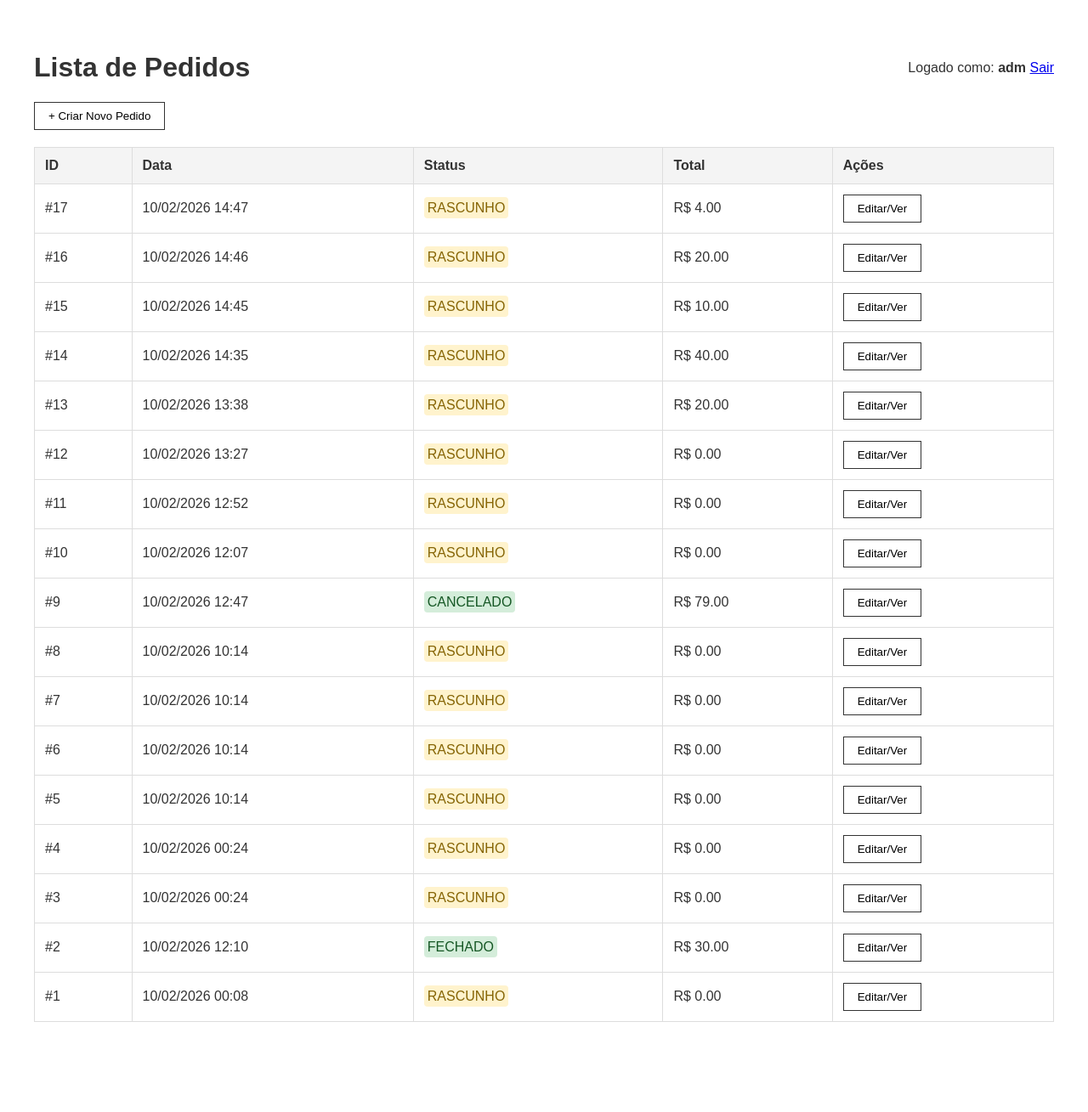
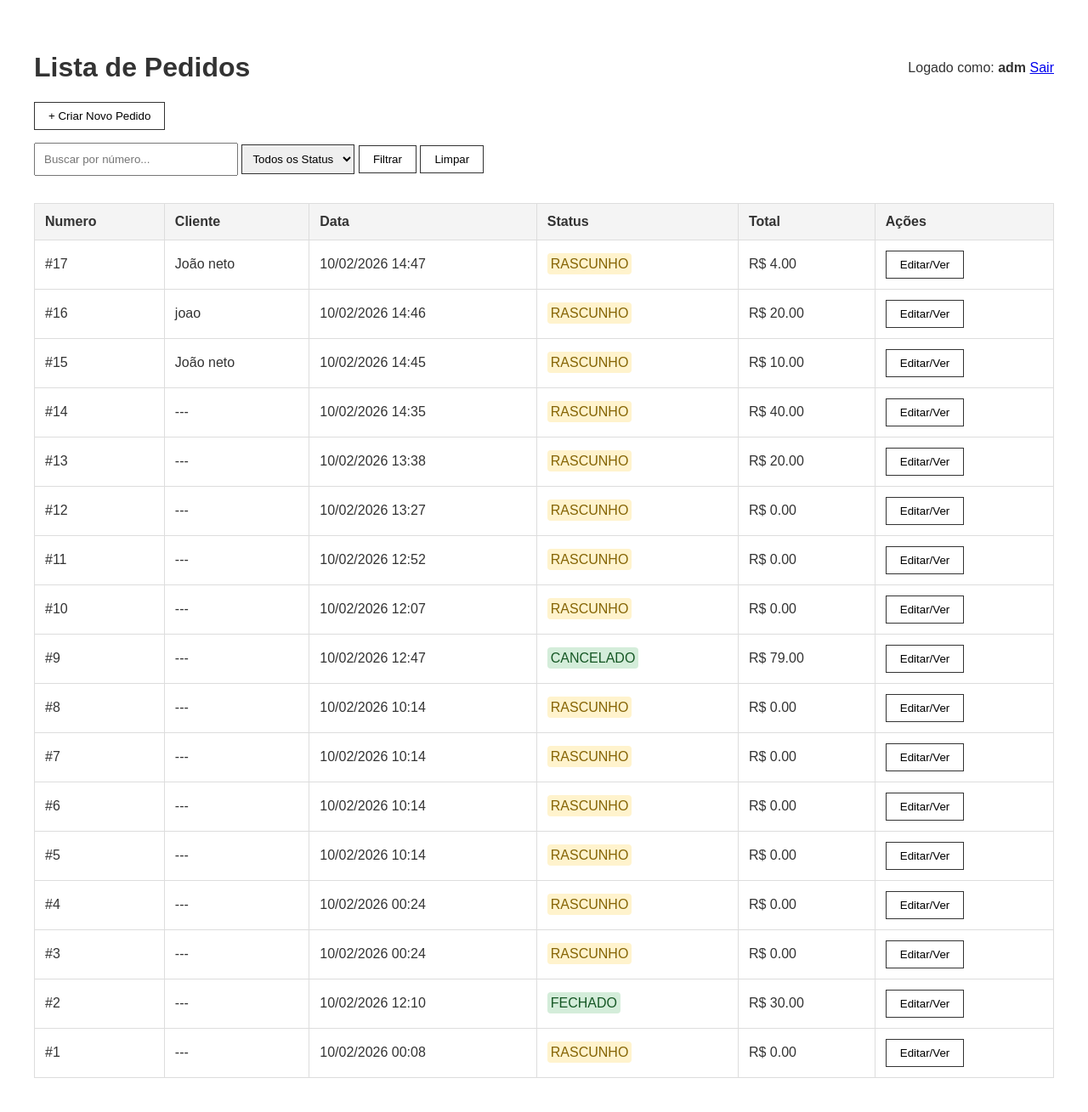
Before and after one commit to viniciuswilker/projeto-brascomm, a Django app: page /home/ in a window 1280 px wide. Shown: the whole page at 85% size. Before the commit the page ends 1203 px from the top, so only its background shows below. Run offline with Django 5.2, Linux system fonts and the light colour scheme; a user stored in the database is signed in; data comes from the database, SQL or seed files in the repository; both versions use the stored data as it was after the commit.

Commit message:
feat: adicao de clientes no pedido e func de busca

```diff
--- a/pedidos/models.py
+++ b/pedidos/models.py
@@ -12,6 +12,7 @@ class Pedido(models.Model):
     data = models.DateTimeField(auto_now=True)
     status = models.CharField(max_length=10, choices=STATUS_PEDIDOS, default='RASCUNHO')
     total = models.DecimalField(max_digits=10, decimal_places=2, default=0.00)
+    cliente = models.CharField(max_length=255, null=True, blank=True)
 
     def __str__(self):
         return f"Pedido #{self.id} - {self.status}"
--- a/pedidos/templates/detalhe_pedido.html
+++ b/pedidos/templates/detalhe_pedido.html
@@ -13,6 +13,7 @@
     <div class="cabecalho">
         <a href="{% url 'home' %}">Voltar para home</a>
         <h1>Pedido #{{pedido.id}}</h1>
+        <h4>Cliente: <span>{{pedido.cliente}}</span></h2>
             <div class="colunas">
 
                 <div class="coluna1">
--- a/pedidos/templates/home.html
+++ b/pedidos/templates/home.html
@@ -23,10 +23,26 @@
 
     <button class="btn" onclick="criarPedido()">+ Criar Novo Pedido</button>
 
+    <div class="filtros">
+        <input type="text" id="filtro-busca" placeholder="Buscar por número...">
+
+        <select id="filtro-status" style="padding: 8px; border: 1px solid #333;">
+            <option value="">Todos os Status</option>
+            <option value="RASCUNHO">Rascunho</option>
+            <option value="FECHADO">Fechado</option>
+            <option value="CANCELADO">Cancelado</option>
+        </select>
+
+        <button class="btn" onclick="carregarPedidos()">Filtrar</button>
+        <button class="btn" onclick="limparFiltros()">Limpar</button>
+    </div>
+
+
     <table>
         <thead>
             <tr>
-                <th>ID</th>
+                <th>Numero</th>
+                <th>Cliente</th>
                 <th>Data</th>
                 <th>Status</th>
                 <th>Total</th>
@@ -43,9 +59,11 @@
     <div id="modal-novo-pedido" style="display: none;">
         <div class="modal-content">
             <h3>Novo Pedido</h3>
+            <input type="text" id="nome-cliente" placeholder="Cliente" required><br>
+
             <p>Adicione o primeiro item para começar:</p>
 
-            <input type=" text" id="novo-item-desc" placeholder="Descrição" required><br>
+            <input type="text" id="novo-item-desc" placeholder="Descrição" required><br>
             <input type="number" id="novo-item-qtd" placeholder="Qtd" required>
             <input type="number" id="novo-item-valor" placeholder="Valor Unit." step="0.01" required><br>
 
@@ -62,15 +80,23 @@
         const tokenCSRF = "{{ csrf_token }}";
 
         async function carregarPedidos() {
+
+            const busca = document.getElementById('filtro-busca').value
+            const status = document.getElementById('filtro-status').value
+
+            const params = new URLSearchParams({ busca, status }).toString()
+            const url = `{% url 'api_listar_pedidos' %}?${params}`
+
+
             try {
-                const resposta = await fetch("{% url 'api_listar_pedidos' %}");
+                const resposta = await fetch(url)
                 const pedidos = await resposta.json();
 
                 const corpoTabela = document.getElementById('tabela-pedidos');
                 corpoTabela.innerHTML = '';
 
                 if (pedidos.length === 0) {
-                    corpoTabela.innerHTML = '<tr><td colspan="5">Nenhum pedido encontrado.</td></tr>';
+                    corpoTabela.innerHTML = '<tr><td colspan="6">Nenhum pedido encontrado.</td></tr>';
                     return;
                 }
 
@@ -79,6 +105,7 @@
                     corpoTabela.innerHTML += `
                         <tr>
                             <td>#${p.id}</td>
+                            <td>${p.cliente || '---'}</td>
                             <td>${p.data}</td>
                             <td><span class="${classeStatus}">${p.status}</span></td>
                             <td>R$ ${p.total.toFixed(2)}</td>
@@ -119,14 +146,16 @@
             const itemDesc = document.getElementById('novo-item-desc').value
             const itemQtd = document.getElementById('novo-item-qtd').value
             const valorUnitario = document.getElementById('novo-item-valor').value
+            const cliente = document.getElementById('nome-cliente').value
 
-            if (!itemDesc || !itemQtd || !valorUnitario) {
+            if (!itemDesc || !itemQtd || !valorUnitario || !cliente) {
                 alert('Preencha todos os dados')
                 return
             }
 
 
             const dados = {
+                cliente: cliente,
                 descricao: itemDesc,
                 quantidade: itemQtd,
                 valor_unitario: valorUnitario
@@ -153,9 +182,12 @@
             } catch (error) {
                 alert('Erro de conexão')
             }
+        }
 
-
-
+        function limparFiltros() {
+            document.getElementById('filtro-busca').value = '';
+            document.getElementById('filtro-status').value = '';
+            carregarPedidos();
         }
 
         carregarPedidos();
--- a/pedidos/views.py
+++ b/pedidos/views.py
@@ -5,6 +5,7 @@ from django.views.decorators.csrf import csrf_exempt
 from django.contrib import messages
 from django.http import JsonResponse
 from django.db import transaction
+from django.db.models import Q
 
 import json
 
@@ -83,16 +84,16 @@ def criar_pedido(request):
         try:
             data = json.loads(request.body)
             desc = data.get('descricao')
+            cliente = data.get('cliente')
             qtd = int(data.get('quantidade', 0))
             valor = float(data.get('valor_unitario', 0))
 
             if not desc or qtd < 0:
-                print('Você não pode criar um pedido sem um item')
                 return JsonResponse({"error": "Você não pode criar um pedido sem um item"}, status=400)
 
             with transaction.atomic():
 
-                novo_pedido = Pedido.objects.create()
+                novo_pedido = Pedido.objects.create(cliente=cliente)
 
                 ItemPedido.objects.create(
                     pedido=novo_pedido,
@@ -149,20 +150,23 @@ def cancelar_pedido(request, pedido_id):
 
 @login_required
 def listar_pedidos(request):
+    busca = request.GET.get('busca', '')
+
     status_filtro = request.GET.get('status')
-    busca_id = request.GET.get('busca')
 
     pedidos = Pedido.objects.all().order_by('-id')
 
     if status_filtro:
         pedidos = pedidos.filter(status=status_filtro)
-    if busca_id:
-        pedidos = pedidos.filter(id=busca_id)
+
+    if busca:
+        pedidos = pedidos.filter(Q(id__icontains=busca) | Q(cliente__icontains=busca))
 
     lista_final = []
     for p in pedidos:
         lista_final.append({
             'id': p.id,
+            'cliente': p.cliente,
             'data': p.data.strftime('%d/%m/%Y %H:%M'),
             'status': p.status,
             'total': float(p.total)
--- a/templates/static/pedidos/css/home.css
+++ b/templates/static/pedidos/css/home.css
@@ -93,3 +93,12 @@
         padding: 10px;
         box-sizing: border-box;
     }
+
+
+    #filtro-busca {
+        width: 20%;
+        margin-bottom: 12px;
+        padding: 10px;
+        box-sizing: border-box;
+        margin-top: 15px
+    }
```
Also changed, not shown: db.sqlite3, pedidos/migrations/0002_pedido_cliente.py (added). Lines whose indentation alone changed are shown as unchanged.
